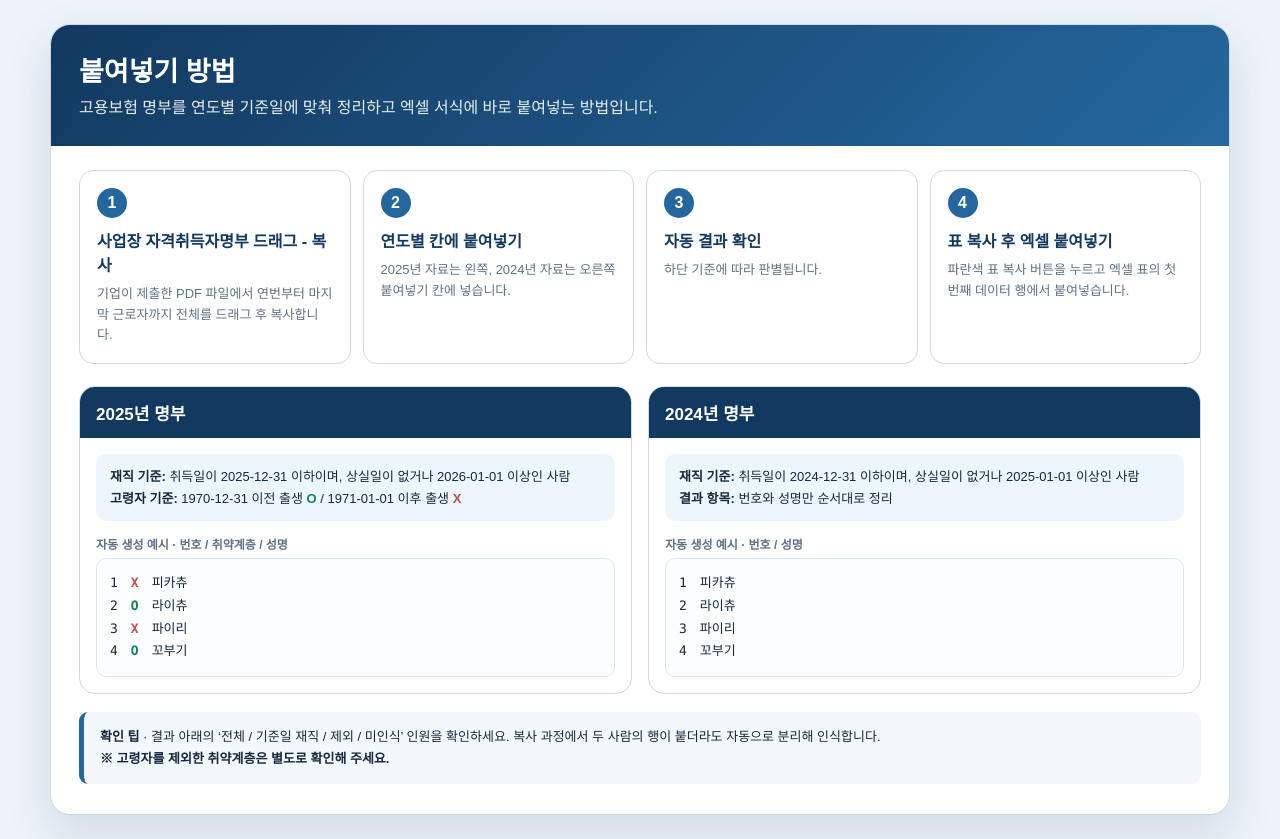
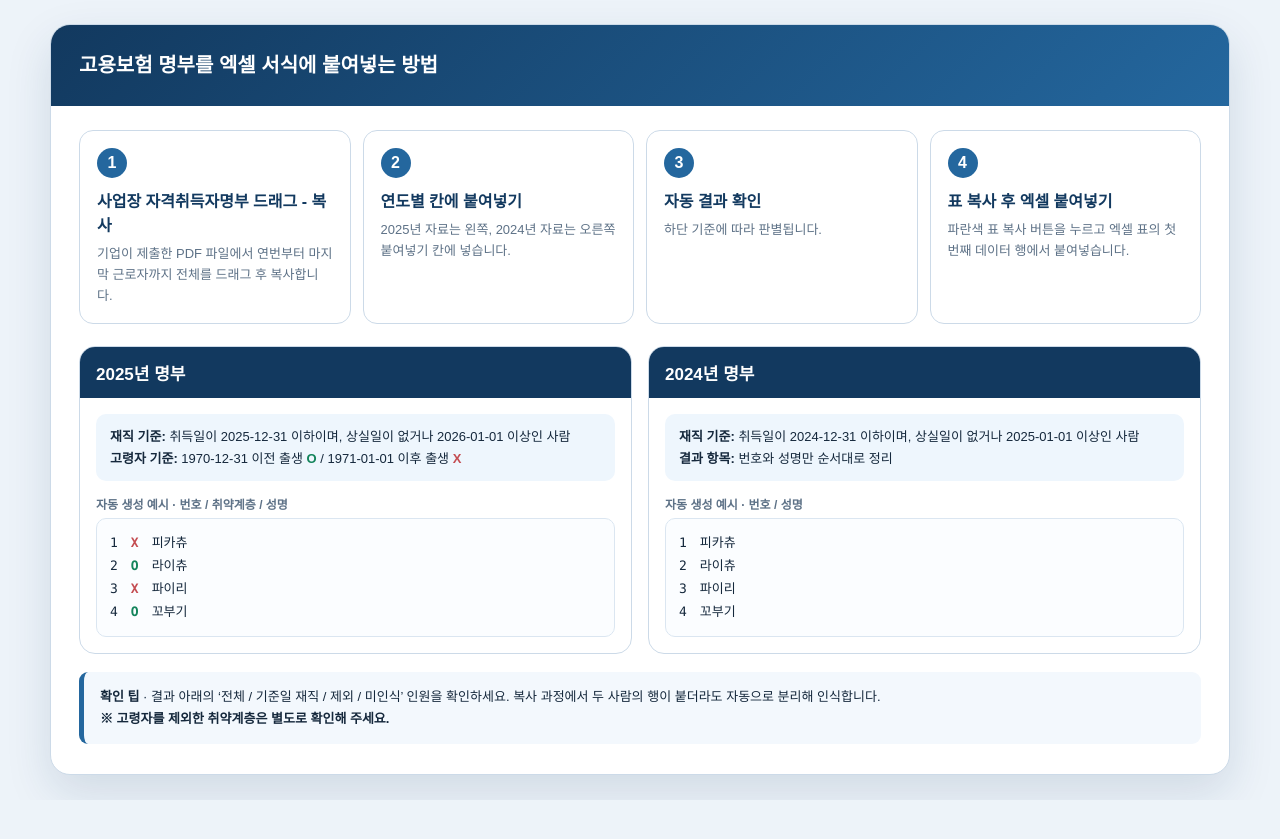
Before and after one commit to imprompttus/svi, a plain HTML site: page assets/employment-roster-guide.html in a window 1280 px wide. After the commit the page ends 800 px from the top, so only its background shows below. Drawn offline with Linux system fonts and the light colour scheme.

Commit message:
Simplify roster guide heading

```diff
--- a/assets/employment-roster-guide.html
+++ b/assets/employment-roster-guide.html
@@ -10,7 +10,7 @@
     body{margin:0;background:#edf3f9;color:var(--ink);font-family:"Malgun Gothic","Noto Sans KR",sans-serif}
     .page{width:min(1180px,calc(100% - 32px));margin:24px auto;background:#fff;border:1px solid var(--line);border-radius:20px;box-shadow:0 18px 46px rgba(18,57,95,.13);overflow:hidden}
     header{padding:25px 28px;background:linear-gradient(135deg,#12395f,#24679e);color:#fff}
-    h1{margin:0 0 7px;font-size:27px} header p{margin:0;line-height:1.55;opacity:.9}
+    header p{margin:0;font-size:20px;font-weight:900;line-height:1.55}
     main{padding:24px 28px 30px}
     .steps{display:grid;grid-template-columns:repeat(4,minmax(0,1fr));gap:12px;margin-bottom:22px}
     .step{padding:17px;border:1px solid var(--line);border-radius:14px;background:#fff}
@@ -32,8 +32,7 @@
 <body>
   <div class="page">
     <header>
-      <h1>붙여넣기 방법</h1>
-      <p>고용보험 명부를 연도별 기준일에 맞춰 정리하고 엑셀 서식에 바로 붙여넣는 방법입니다.</p>
+      <p>고용보험 명부를 엑셀 서식에 붙여넣는 방법</p>
     </header>
     <main>
       <section class="steps" aria-label="사용 순서">
```
